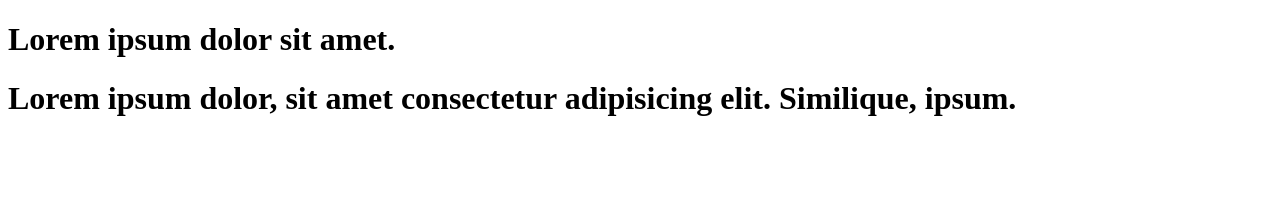
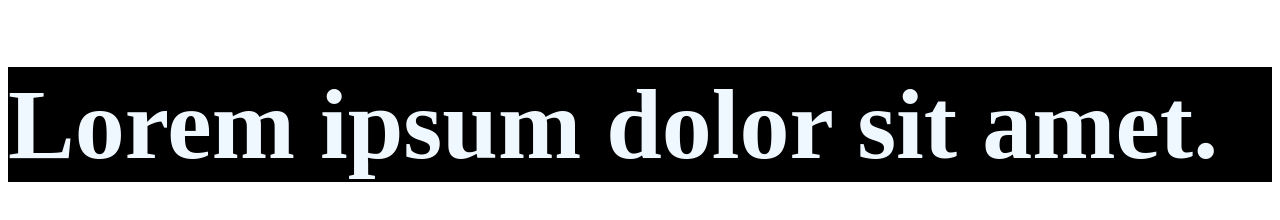
Before and after one commit to baranwalaman/Chapter1, a plain HTML site: page Practice Set4.html in a window 1280 px wide. Drawn offline with Linux system fonts and the light colour scheme.

Commit message:
file complete

```diff
--- a/Practice Set4.html
+++ b/Practice Set4.html
@@ -9,13 +9,13 @@
             background-color: blueviolet;
             color: whitesmoke
         } */
-        .firstclass{
+        .firstClass{
             background-color: black;
         }
-        .firstSubClass{
+        .secondClass{
             color: aliceblue;
         }
-        .firstSubSubClass{
+        .thirdClass{
             font-size: 50px;
         }
 
@@ -27,12 +27,5 @@
             Lorem ipsum dolor sit amet.
         </h1>
     </div>
-
-
-    <div class="secondclass">
-        <h1>
-           Lorem ipsum dolor, sit amet consectetur adipisicing elit. Similique, ipsum.
-        </h1>
-    </div>
 </body>
 </html>
```
